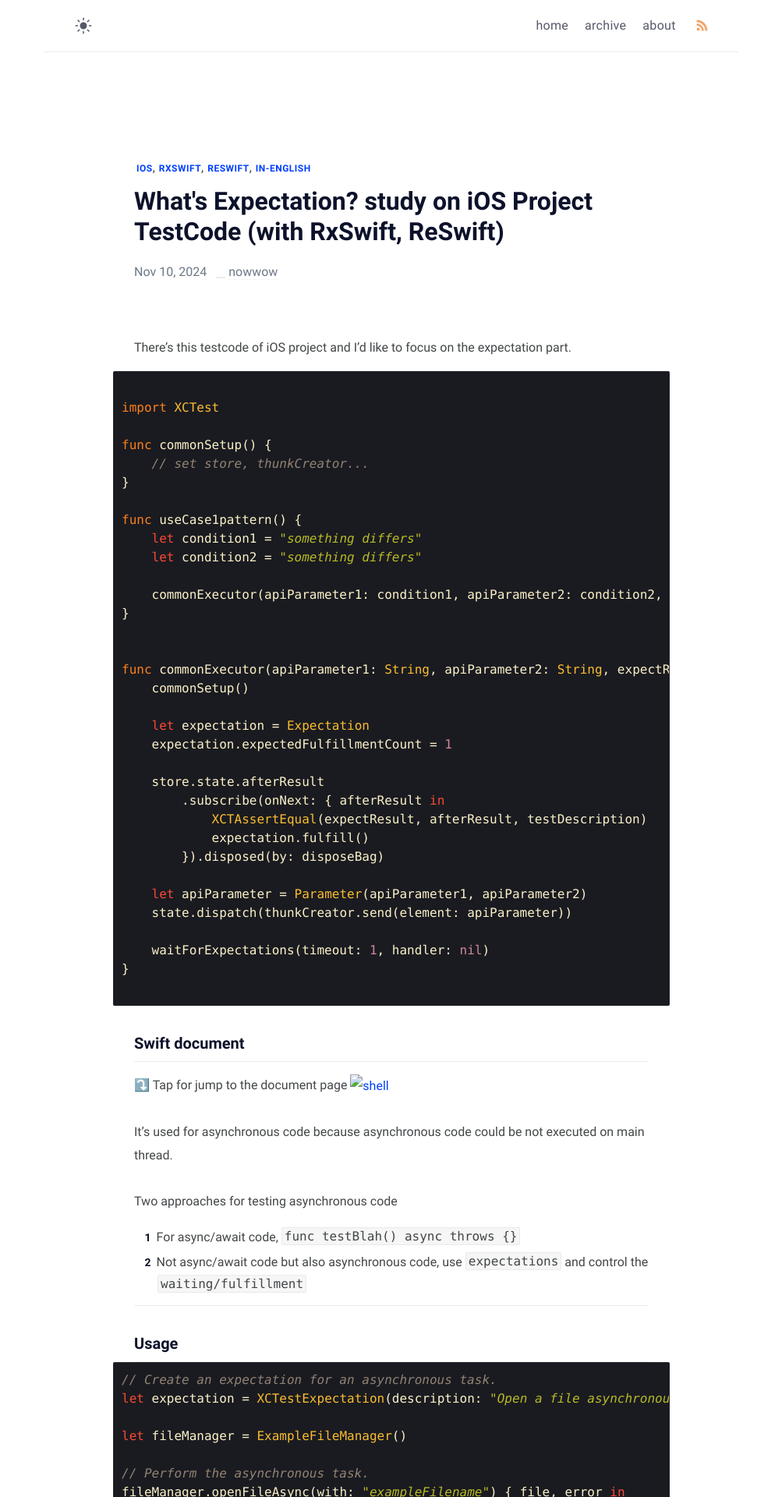
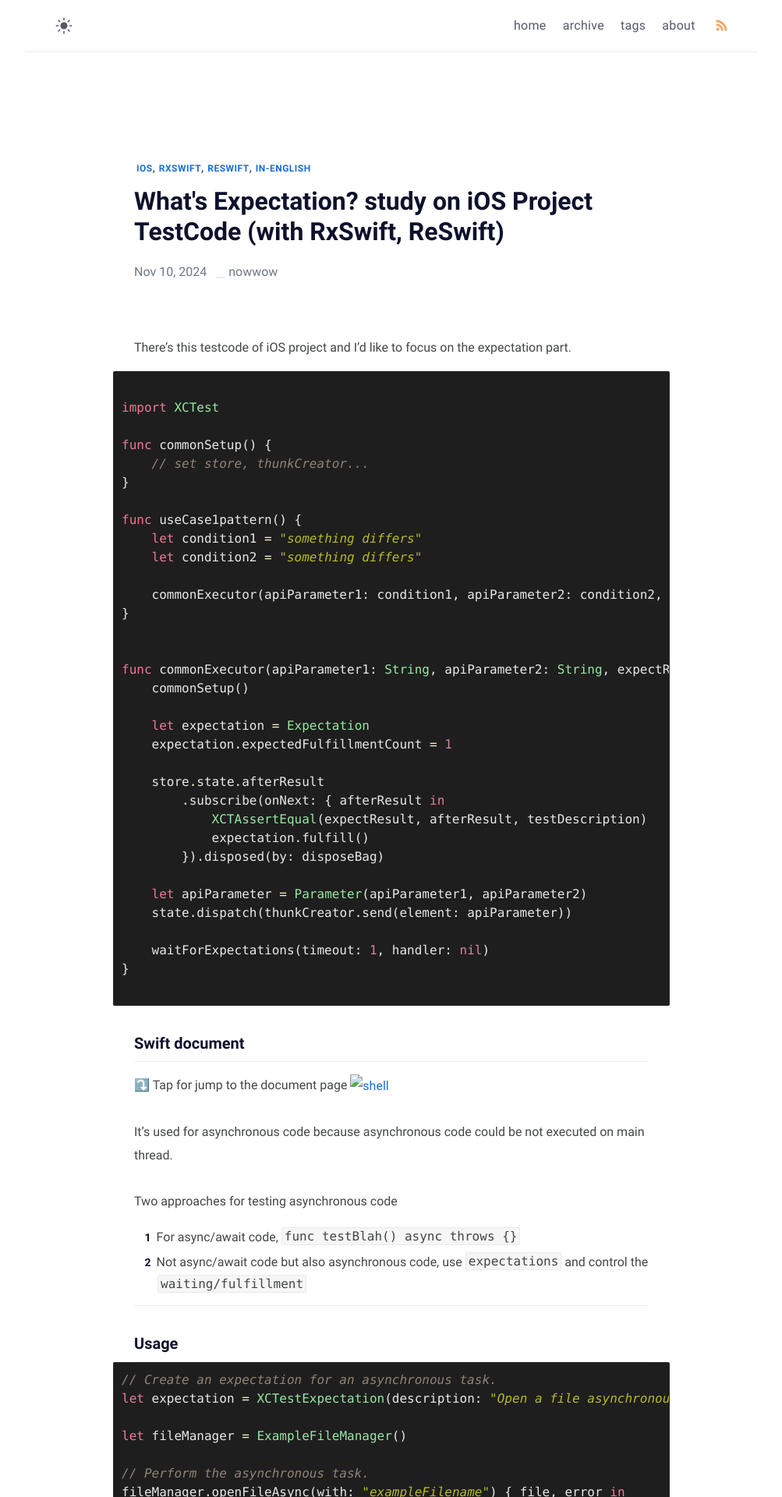
Before and after one commit to xxsana/xxsana.github.io, a Jekyll site: the page built from _posts/ios-expectations-with-testcode/2024-11-10-ios-expectations-with-testcode.md, in a window 1280 px wide. Shown: the top 1920 px of the page at 78% size, without its empty margins (138-1141 px from the left). Built offline with Jekyll 4.4.1, drawn with Linux system fonts in a browser that asks for light colours; some web fonts are replaced.

Commit message:
feat: fontcolor of link and codes, add tags

```diff
--- a/_data/menus.yml
+++ b/_data/menus.yml
@@ -4,6 +4,10 @@
 
 - title: archive
   url: /archive/
+  external: false
+
+- title: tags
+  url: /tags/
   external: false
 
 - title: about
--- a/_sass/klise/_syntax.scss
+++ b/_sass/klise/_syntax.scss
@@ -28,7 +28,7 @@ pre.highlight, pre {
     padding-left: 20px;
   }
   border: 1px solid rgba(128,128,128,0.1);
-  background-color: #1a1b21;
+  background-color: #1e1e1e;
   border-radius: 2px;
   padding: 10px;
   display: block;
@@ -53,9 +53,10 @@ pre.highlight, pre {
   margin: 0;
 }
 
+// default text
 .highlight,
 .highlight .w {
-  color: #fbf1c7;
+  color: #e8e8e8;
   // background-color: #1a1b21;
 }
 
@@ -87,9 +88,10 @@ pre.highlight, pre {
   color: #fbf1c7;
 }
 
+// :
 .highlight .p,
 .highlight .pi {
-  color: #fbf1c7;
+  color: #e8e8e8;
 }
 
 .highlight .gi {
@@ -98,7 +100,7 @@ pre.highlight, pre {
 }
 
 .highlight .gd {
-  color: #fb4934;
+  color: #bc66f5;
   background-color: #282828;
 }
 
@@ -107,12 +109,13 @@ pre.highlight, pre {
   font-weight: bold;
 }
 
+// let
 .highlight .k,
 .highlight .kn,
 .highlight .kp,
 .highlight .kr,
 .highlight .kv {
-  color: #fb4934;
+  color: rgb(237, 122, 149);
 }
 
 .highlight .kc {
@@ -120,11 +123,11 @@ pre.highlight, pre {
 }
 
 .highlight .kt {
-  color: #fabd2f;
+  color: #97e8a0;
 }
 
 .highlight .kd {
-  color: #fe8019;
+  color: rgb(237, 122, 149);
 }
 
 .highlight .s,
--- a/_sass/main.scss
+++ b/_sass/main.scss
@@ -7,15 +7,15 @@ $small-font-size: $base-font-size * 0.875;
 $base-line-height: 1.85;
 
 // Font weight
-// $light-weight: 300; // uncomment if necessary
+$light-weight: 300; // uncomment if necessary
 $normal-weight: 400;
 $bold-weight: 700;
-// $black-weight: 900; // uncomment if necessary
+$black-weight: 900; // uncomment if necessary
 
 //Light Colors
 $text-base-color: #434648;
-$text-link-blue: #003fff;
-$text-link-blue-active: #0036c7;
+$text-link-blue: #1a6dd9;
+$text-link-blue-active: #7eaae3;
 
 $black: #0d122b;
 $light: #ececec;
@@ -35,7 +35,7 @@ $dark-smoke: #4a4d56;
 $dark-gray: #767f87;
 
 // Width of the content area
-$wide-size: 890px;
+$wide-size: 940px;
 $narrow-size: 720px;
 
 // Padding unit
```
Also changed, not shown: 1 other file.
